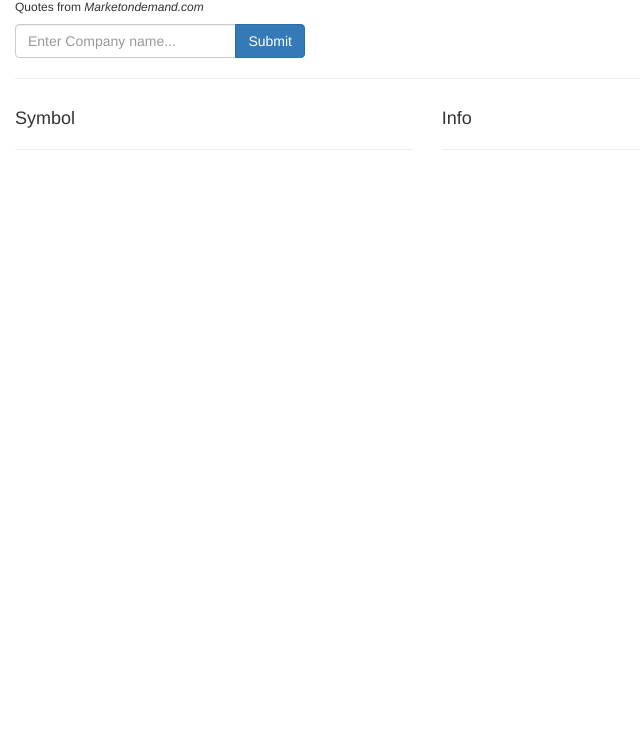
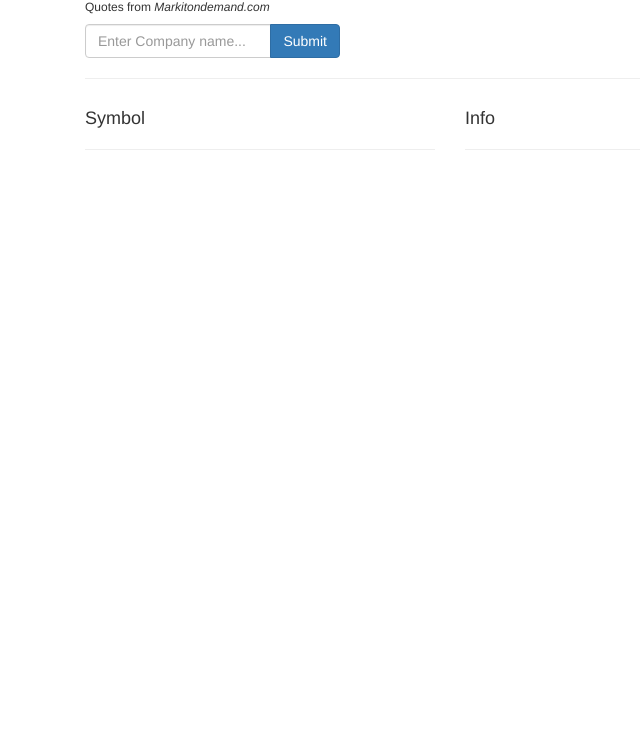
Before and after one commit to cbilliau/stockMarketQuotes_API, a plain HTML site: page index.html in a window 1280 px wide. Shown: the part 62-800 px from the top of the page, without its empty margins (0-640 px from the left). Drawn offline with nearby package versions, Linux system fonts and the light colour scheme.

Commit message:
Begin adjustment of UI.

```diff
--- a/index.html
+++ b/index.html
@@ -11,11 +11,14 @@
     </head>
 
     <body>
+        <div class="container">
             <div class="container-fluid">
                 <div class="row" id="header">
                     <div class="col-md-12">
                         <h2>Stock Market Quotes</h2>
-				<h6>Quotes from <em>Marketondemand.com</em></h6>
+                        <h6>Quotes from
+                            <em>Markitondemand.com</em>
+                        </h6>
                     </div>
                 </div>
                 <div class="row" id="enterName">
@@ -47,6 +50,7 @@
                     <div class="col-md-4" id="stockArea"></div>
                 </div>
             </div>
+        </div>
 
         <!-- scripts -->
         <script src="https://ajax.googleapis.com/ajax/libs/jquery/1.12.2/jquery.min.js"></script>
```
Lines whose indentation alone changed are shown as unchanged.
